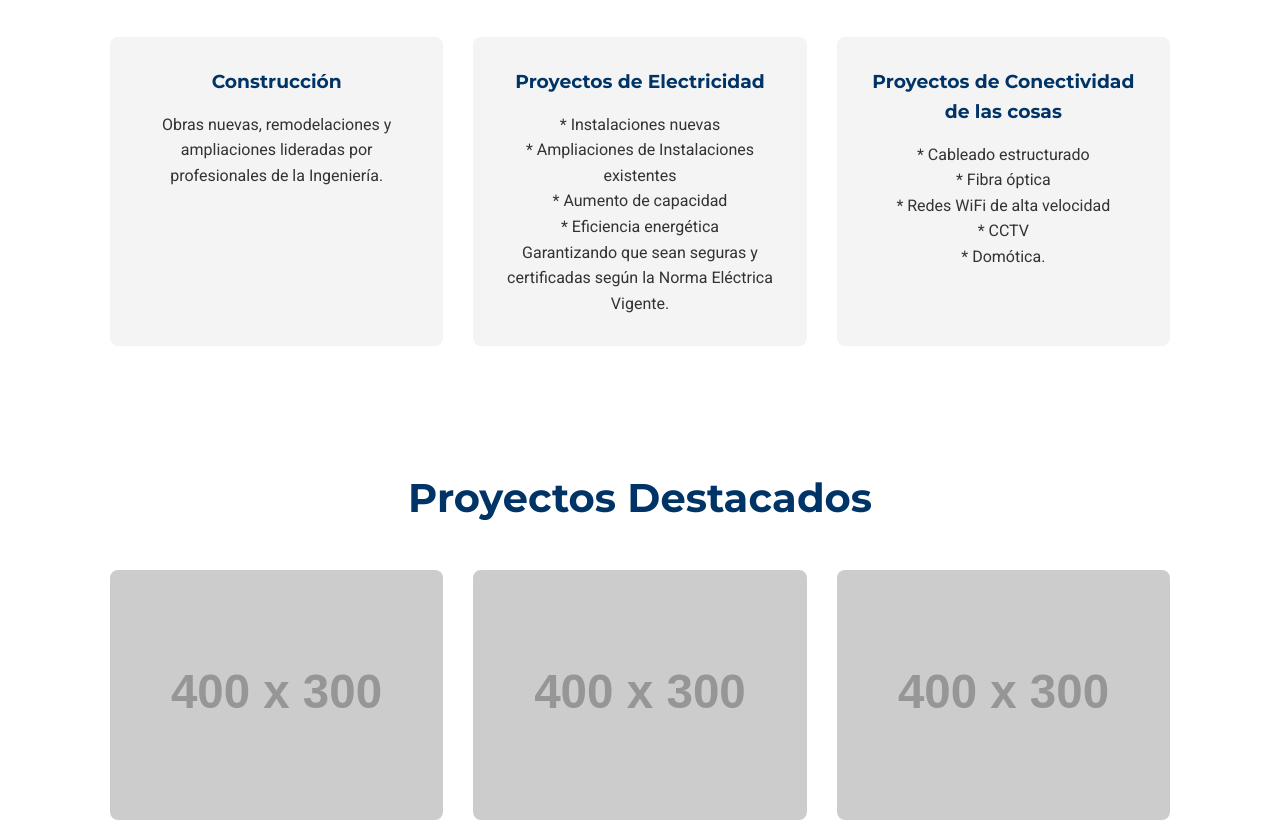
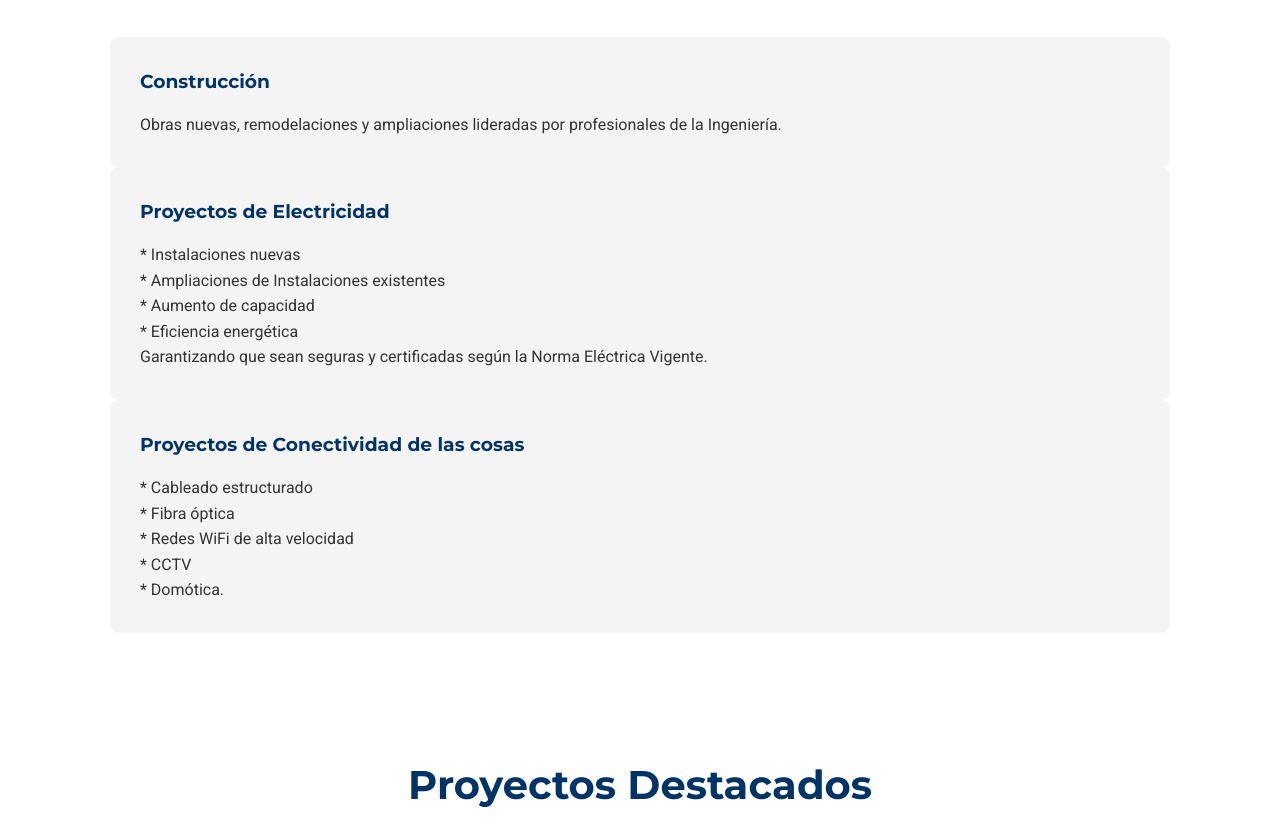
Before and after one commit to Marcelo-Valdes/WEB-MVJ, a plain HTML site: page index.html in a window 1280 px wide. Shown: the part 698-1528 px from the top of the page. Drawn offline with Linux system fonts and the light colour scheme; placeholder pictures from the web are drawn by us.

Commit message:
mejoras
sdv

```diff
--- a/index.html
+++ b/index.html
@@ -44,7 +44,7 @@
                         <h3>Construcción</h3>
                         <p>Obras nuevas, remodelaciones y ampliaciones lideradas por profesionales de la Ingeniería.</p>
                     </div>
-                    <div class="service-card">
+                    <div class="service-card" text-center-left>
                         <h3>Proyectos de Electricidad</h3>
                         <p>	* Instalaciones nuevas<br>
 							* Ampliaciones de Instalaciones existentes<br>
@@ -53,7 +53,7 @@
 						Garantizando que sean seguras y certificadas según la Norma Eléctrica Vigente.<br>
 						</p>
                     </div>
-                    <div class="service-card "text-left>
+                    <div class="service-card" text-center-right>
                         <h3>Proyectos de Conectividad de las cosas</h3>
                         <p> * Cableado estructurado<br>
 							* Fibra óptica<br>
--- a/style.css
+++ b/style.css
@@ -132,20 +132,22 @@ header nav a:hover {
 
 /* --- SERVICIOS --- */
 .services-grid {
-    display: grid;
-    grid-template-columns: repeat(3, 1fr);
-    gap: 30px;
+    display: grid-auto-columns;
+    grid-template-columns: repeat(1, 10fr);
+    gap: 40px;
 }
 
 .service-card {
     background-color: var(--light-grey);
     padding: 30px;
     border-radius: 8px;
-    text-align: center;
+	text: justify-content;
+    text-align: left;
 }
 
 .service-card h3 {
     margin-bottom: 15px;
+	text: center;
 }
 
 /* --- PROYECTOS --- */
```
